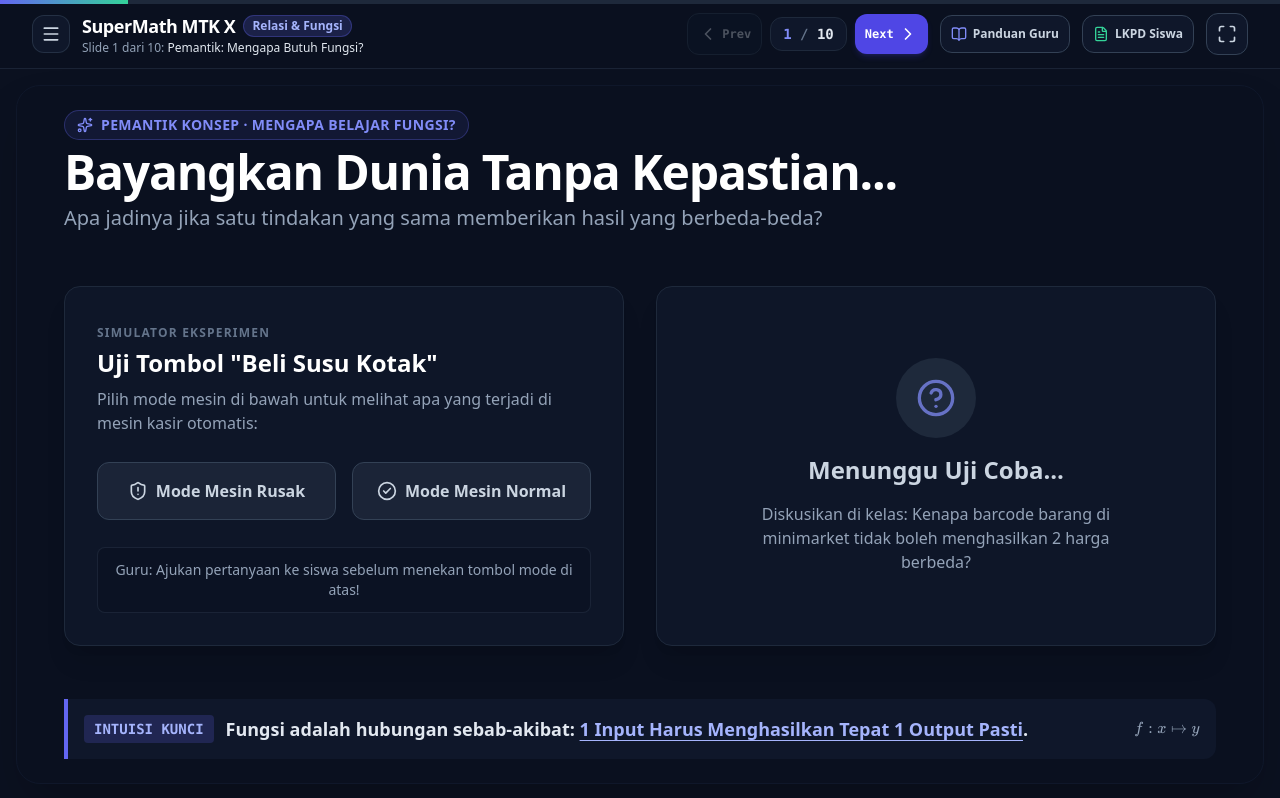
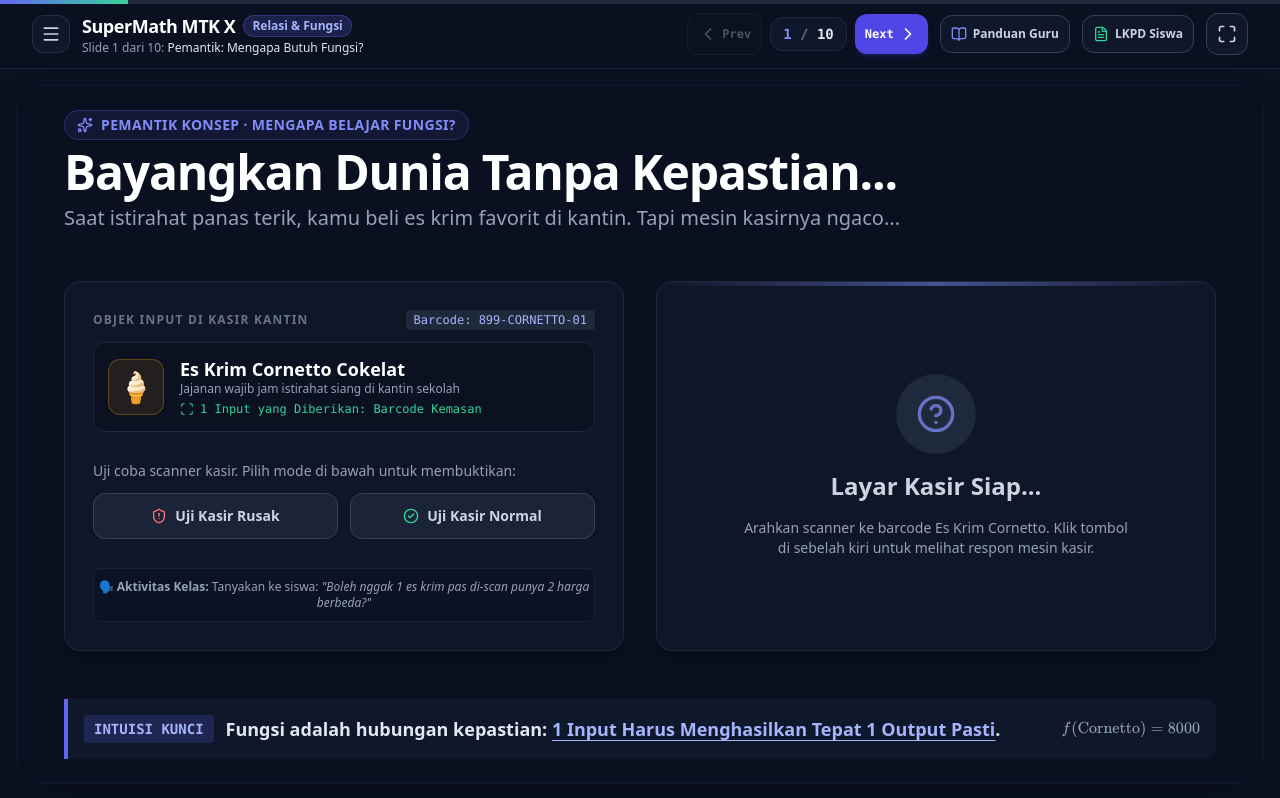
Before and after one commit to fakhri24/relasi-dan-fungsi, a React (Vite) app: page / in a window 1280 px wide. Built offline with nearby package versions, Linux system fonts and the light colour scheme; a web font is replaced by a local one.

Commit message:
feat(slide1): ganti hook pemantik ke scanner kasir kantin es krim cornetto

```diff
--- a/lks-siswa.html
+++ b/lks-siswa.html
@@ -191,7 +191,7 @@
           <span>Bagian A · Prediksi & Amati (Sinkron Slide 1 & 2 di Proyektor)</span>
         </div>
         <p class="text-[9pt] text-slate-700">
-          <strong>1. Vending Machine Rusak:</strong> Bayangkan kamu memasukkan uang dan menekan tombol <em>"Susu Cokelat"</em>, namun mesin mengeluarkan <em>"Kopi Hitam"</em> atau bahkan koinmu ditelan tanpa ada barang keluar. Mengapa situasi ini membuat konsumen kecewa? Hubungkan dengan prinsip <strong>kepastian</strong>:
+          <strong>1. Scanner Kasir Kantin Rusak:</strong> Bayangkan kamu antre beli <em>Es Krim Cornetto</em> di kantin sekolah. Ketika kasir men-scan barcode kemasannya berkali-kali, monitor kasir memunculkan harga acak: kadang <em>Rp 45.000</em>, kadang <em>Rp 500</em>, bahkan keluar <em>Sabun Colek</em>! Mengapa situasi ini memicu keributan dan transaksi tidak bisa diproses? Hubungkan dengan prinsip <strong>kepastian matematis</strong>:
         </p>
         <div class="dashed-box p-2 text-[9pt] text-slate-500 italic bg-white">
           Jawaban Prediksi Saya: ....................................................................................................................................................................<br>
--- a/panduan-guru.html
+++ b/panduan-guru.html
@@ -234,7 +234,7 @@
         <div class="p-4 bg-slate-950 rounded-2xl border border-slate-800">
           <h4 class="text-xs font-bold uppercase tracking-wider text-slate-400 mb-2">💡 Pemantik Guru & Analog Kunci</h4>
           <p class="text-sm text-slate-300 leading-relaxed">
-            "Bayangkan kalian beli minuman di vending machine. Kalian pencet tombol Susu Cokelat, tapi mesin malah mengeluarkan Kopi, atau tidak keluar apa-apa padahal koin sudah masuk. Apakah kalian mau pakai mesin rusak itu? Mesin yang adil dan dapat dipercaya itulah <strong>Fungsi</strong>!"
+            "Bayangkan kalian antre di kasir kantin saat istirahat siang yang terik untuk beli <strong>Es Krim Cornetto</strong>. Tapi saat kasir men-scan barcode di bungkusnya, layar kasir kadang keluar harga Rp 45.000, kadang Rp 500, kadang malah keluar nama Sabun Colek! Apakah transaksi bisa berjalan? Sistem kasir yang adil, konsisten, dan dapat dipercaya itulah <strong>Fungsi</strong>!"
           </p>
         </div>
       </div>
@@ -247,7 +247,7 @@
             <span class="px-2 py-0.5 rounded bg-brand-500/20 text-brand-300 font-mono text-xs font-bold shrink-0">00 - 15'</span>
             <div>
               <strong class="text-white">Apersepsi & Hook Interaktif (Slide 1):</strong>
-              <p class="text-slate-400 text-xs mt-0.5">Buka Slide 1. Minta 1 siswa maju menekan tombol mesin rusak di layar. Diskusikan rasa frustrasi pengguna jika input menghasilkan output yang tidak pasti.</p>
+              <p class="text-slate-400 text-xs mt-0.5">Buka Slide 1. Minta 1 siswa maju mencoba scanner kasir kantin mode rusak. Tunjukkan barcode es krim yang sama menghasilkan harga acak tak masuk akal. Bangkitkan tawa dan kesadaran pentingnya 1 input $\to$ 1 output pasti.</p>
             </div>
           </div>
           <div class="p-3 bg-slate-950/60 rounded-xl border border-slate-850 flex items-start gap-3">
--- a/public/lks-siswa.html
+++ b/public/lks-siswa.html
@@ -191,7 +191,7 @@
           <span>Bagian A · Prediksi & Amati (Sinkron Slide 1 & 2 di Proyektor)</span>
         </div>
         <p class="text-[9pt] text-slate-700">
-          <strong>1. Vending Machine Rusak:</strong> Bayangkan kamu memasukkan uang dan menekan tombol <em>"Susu Cokelat"</em>, namun mesin mengeluarkan <em>"Kopi Hitam"</em> atau bahkan koinmu ditelan tanpa ada barang keluar. Mengapa situasi ini membuat konsumen kecewa? Hubungkan dengan prinsip <strong>kepastian</strong>:
+          <strong>1. Scanner Kasir Kantin Rusak:</strong> Bayangkan kamu antre beli <em>Es Krim Cornetto</em> di kantin sekolah. Ketika kasir men-scan barcode kemasannya berkali-kali, monitor kasir memunculkan harga acak: kadang <em>Rp 45.000</em>, kadang <em>Rp 500</em>, bahkan keluar <em>Sabun Colek</em>! Mengapa situasi ini memicu keributan dan transaksi tidak bisa diproses? Hubungkan dengan prinsip <strong>kepastian matematis</strong>:
         </p>
         <div class="dashed-box p-2 text-[9pt] text-slate-500 italic bg-white">
           Jawaban Prediksi Saya: ....................................................................................................................................................................<br>
--- a/public/panduan-guru.html
+++ b/public/panduan-guru.html
@@ -234,7 +234,7 @@
         <div class="p-4 bg-slate-950 rounded-2xl border border-slate-800">
           <h4 class="text-xs font-bold uppercase tracking-wider text-slate-400 mb-2">💡 Pemantik Guru & Analog Kunci</h4>
           <p class="text-sm text-slate-300 leading-relaxed">
-            "Bayangkan kalian beli minuman di vending machine. Kalian pencet tombol Susu Cokelat, tapi mesin malah mengeluarkan Kopi, atau tidak keluar apa-apa padahal koin sudah masuk. Apakah kalian mau pakai mesin rusak itu? Mesin yang adil dan dapat dipercaya itulah <strong>Fungsi</strong>!"
+            "Bayangkan kalian antre di kasir kantin saat istirahat siang yang terik untuk beli <strong>Es Krim Cornetto</strong>. Tapi saat kasir men-scan barcode di bungkusnya, layar kasir kadang keluar harga Rp 45.000, kadang Rp 500, kadang malah keluar nama Sabun Colek! Apakah transaksi bisa berjalan? Sistem kasir yang adil, konsisten, dan dapat dipercaya itulah <strong>Fungsi</strong>!"
           </p>
         </div>
       </div>
@@ -247,7 +247,7 @@
             <span class="px-2 py-0.5 rounded bg-brand-500/20 text-brand-300 font-mono text-xs font-bold shrink-0">00 - 15'</span>
             <div>
               <strong class="text-white">Apersepsi & Hook Interaktif (Slide 1):</strong>
-              <p class="text-slate-400 text-xs mt-0.5">Buka Slide 1. Minta 1 siswa maju menekan tombol mesin rusak di layar. Diskusikan rasa frustrasi pengguna jika input menghasilkan output yang tidak pasti.</p>
+              <p class="text-slate-400 text-xs mt-0.5">Buka Slide 1. Minta 1 siswa maju mencoba scanner kasir kantin mode rusak. Tunjukkan barcode es krim yang sama menghasilkan harga acak tak masuk akal. Bangkitkan tawa dan kesadaran pentingnya 1 input $\to$ 1 output pasti.</p>
             </div>
           </div>
           <div class="p-3 bg-slate-950/60 rounded-xl border border-slate-850 flex items-start gap-3">
--- a/src/components/slides/Slide1Hook.tsx
+++ b/src/components/slides/Slide1Hook.tsx
@@ -1,9 +1,25 @@
 import React, { useState } from 'react';
-import { HelpCircle, Sparkles, CheckCircle2, ShieldAlert } from 'lucide-react';
+import { HelpCircle, Sparkles, CheckCircle2, ShieldAlert, Scan, RefreshCw } from 'lucide-react';
 import { MathFormula } from '../MathFormula';
 
 export const Slide1Hook: React.FC = () => {
   const [testState, setTestState] = useState<'idle' | 'chaotic' | 'deterministic'>('idle');
+  const [scanCount, setScanCount] = useState<number>(0);
+
+  // Daftar harga kacau untuk mode rusak
+  const chaoticOutputs = [
+    { price: 'Rp 45.000', note: 'Harga Steak Sapi?! Siswa melotot, dompet jebol!', status: 'Kacau' },
+    { price: 'Rp 500', note: 'Harga Permen Karet?! Ibu kantin rugi bandar!', status: 'Kacau' },
+    { price: 'Sabun Colek', note: 'Barcode sama tapi keluar nama barang lain?!', status: 'Kacau Parah' },
+    { price: 'Rp 120.000', note: 'Hah?! Masa harga es krim seharga jaket hoodie?!', status: 'Kacau' }
+  ];
+
+  const currentChaotic = chaoticOutputs[scanCount % chaoticOutputs.length];
+
+  const handleScan = (mode: 'chaotic' | 'deterministic') => {
+    setTestState(mode);
+    setScanCount((prev) => prev + 1);
+  };
 
   return (
     <div className="flex flex-col h-full justify-between max-w-6xl mx-auto">
@@ -16,85 +32,128 @@ export const Slide1Hook: React.FC = () => {
           Bayangkan Dunia Tanpa Kepastian...
         </h1>
         <p className="text-xl text-slate-400 font-medium">
-          Apa jadinya jika satu tindakan yang sama memberikan hasil yang berbeda-beda?
+          Saat istirahat panas terik, kamu beli es krim favorit di kantin. Tapi mesin kasirnya ngaco...
         </p>
       </div>
 
-      {/* Visual Interaktif: Eksperimen Mesin Kasir / Tombol Uji */}
+      {/* Visual Interaktif: Eksperimen Mesin Kasir Kantin */}
       <div className="grid grid-cols-1 md:grid-cols-2 gap-8 my-4 items-center">
-        {/* Panel Interaksi */}
-        <div className="bg-slate-900/90 border border-slate-800 p-8 rounded-2xl shadow-xl flex flex-col justify-between h-[360px]">
+        {/* Panel Interaksi & Objek Belanja */}
+        <div className="bg-slate-900/90 border border-slate-800 p-7 rounded-2xl shadow-xl flex flex-col justify-between h-[370px]">
           <div>
-            <span className="text-xs uppercase tracking-widest text-slate-500 font-bold">Simulator Eksperimen</span>
-            <h3 className="text-2xl font-bold text-white mt-1">Uji Tombol "Beli Susu Kotak"</h3>
-            <p className="text-slate-400 mt-2 text-base">
-              Pilih mode mesin di bawah untuk melihat apa yang terjadi di mesin kasir otomatis:
-            </p>
+            <div className="flex items-center justify-between">
+              <span className="text-xs uppercase tracking-widest text-slate-500 font-bold">Objek Input di Kasir Kantin</span>
+              <span className="text-xs font-mono px-2 py-0.5 rounded bg-slate-800 text-brand-300">Barcode: 899-CORNETTO-01</span>
+            </div>
+
+            {/* Kartu Barang: Es Krim Cone */}
+            <div className="mt-3 p-3.5 bg-slate-950/80 rounded-xl border border-slate-800 flex items-center gap-4">
+              <div className="w-14 h-14 rounded-xl bg-amber-500/10 border border-amber-500/30 flex items-center justify-center text-3xl">
+                🍦
+              </div>
+              <div>
+                <h4 className="text-lg font-bold text-white leading-snug">Es Krim Cornetto Cokelat</h4>
+                <p className="text-xs text-slate-400">Jajanan wajib jam istirahat siang di kantin sekolah</p>
+                <div className="mt-1 flex items-center gap-1.5 text-xs font-mono text-emerald-400">
+                  <Scan className="w-3.5 h-3.5" /> 1 Input yang Diberikan: Barcode Kemasan
+                </div>
+              </div>
+            </div>
           </div>
 
-          <div className="flex flex-wrap gap-4 my-4">
-            <button
-              onClick={() => setTestState('chaotic')}
-              className={`flex-1 py-4 px-5 rounded-xl font-bold text-base transition-all flex items-center justify-center gap-2 border ${
-                testState === 'chaotic'
-                  ? 'bg-rose-600/20 border-rose-500 text-rose-300 ring-2 ring-rose-500/50'
-                  : 'bg-slate-800/80 border-slate-700 text-slate-300 hover:bg-slate-800'
-              }`}
-            >
-              <ShieldAlert className="w-5 h-5" /> Mode Mesin Rusak
-            </button>
-            <button
-              onClick={() => setTestState('deterministic')}
-              className={`flex-1 py-4 px-5 rounded-xl font-bold text-base transition-all flex items-center justify-center gap-2 border ${
-                testState === 'deterministic'
-                  ? 'bg-emerald-600/20 border-emerald-500 text-emerald-300 ring-2 ring-emerald-500/50'
-                  : 'bg-slate-800/80 border-slate-700 text-slate-300 hover:bg-slate-800'
-              }`}
-            >
-              <CheckCircle2 className="w-5 h-5" /> Mode Mesin Normal
-            </button>
+          <div>
+            <p className="text-slate-400 text-sm mb-3 font-medium">
+              Uji coba scanner kasir. Pilih mode di bawah untuk membuktikan:
+            </p>
+            <div className="flex gap-3">
+              <button
+                onClick={() => handleScan('chaotic')}
+                className={`flex-1 py-3 px-4 rounded-xl font-bold text-sm transition-all flex items-center justify-center gap-2 border ${
+                  testState === 'chaotic'
+                    ? 'bg-rose-600/20 border-rose-500 text-rose-300 ring-2 ring-rose-500/50'
+                    : 'bg-slate-800/80 border-slate-700 text-slate-300 hover:bg-slate-800 hover:border-rose-500/40'
+                }`}
+              >
+                <ShieldAlert className="w-4 h-4 text-rose-400" />
+                {testState === 'chaotic' ? 'Scan Ulang (Acak)' : 'Uji Kasir Rusak'}
+              </button>
+              <button
+                onClick={() => handleScan('deterministic')}
+                className={`flex-1 py-3 px-4 rounded-xl font-bold text-sm transition-all flex items-center justify-center gap-2 border ${
+                  testState === 'deterministic'
+                    ? 'bg-emerald-600/20 border-emerald-500 text-emerald-300 ring-2 ring-emerald-500/50'
+                    : 'bg-slate-800/80 border-slate-700 text-slate-300 hover:bg-slate-800 hover:border-emerald-500/40'
+                }`}
+              >
+                <CheckCircle2 className="w-4 h-4 text-emerald-400" />
+                {testState === 'deterministic' ? 'Scan Ulang (Pasti)' : 'Uji Kasir Normal'}
+              </button>
+            </div>
           </div>
 
-          <div className="text-center text-sm text-slate-400 bg-slate-950/60 py-3 rounded-lg border border-slate-800/80">
-            Guru: Ajukan pertanyaan ke siswa sebelum menekan tombol mode di atas!
+          <div className="text-center text-xs text-slate-400 bg-slate-950/60 py-2.5 rounded-lg border border-slate-800/80 flex items-center justify-center gap-2">
+            <span>🗣️ <strong>Aktivitas Kelas:</strong> Tanyakan ke siswa: <em>"Boleh nggak 1 es krim pas di-scan punya 2 harga berbeda?"</em></span>
           </div>
         </div>
 
-        {/* Panel Animasi & Hasil */}
-        <div className="bg-slate-900/90 border border-slate-800 p-8 rounded-2xl shadow-xl flex flex-col items-center justify-center min-h-[360px] text-center">
+        {/* Panel Animasi Layar Kasir / Struk */}
+        <div className="bg-slate-900/90 border border-slate-800 p-7 rounded-2xl shadow-xl flex flex-col items-center justify-center min-h-[370px] text-center relative overflow-hidden">
+          {/* Garis Laser Barcode saat scanning */}
+          <div className="absolute top-0 left-0 right-0 h-1 bg-gradient-to-r from-transparent via-brand-400 to-transparent opacity-50 animate-pulse" />
+
           {testState === 'idle' && (
             <div className="space-y-4">
               <div className="w-20 h-20 mx-auto rounded-full bg-slate-800 flex items-center justify-center text-brand-400">
                 <HelpCircle className="w-10 h-10 animate-pulse" />
               </div>
-              <h4 className="text-2xl font-bold text-slate-300">Menunggu Uji Coba...</h4>
-              <p className="text-slate-400 max-w-sm text-base">
-                Diskusikan di kelas: Kenapa barcode barang di minimarket tidak boleh menghasilkan 2 harga berbeda?
+              <h4 className="text-2xl font-bold text-slate-300">Layar Kasir Siap...</h4>
+              <p className="text-slate-400 max-w-sm text-sm">
+                Arahkan scanner ke barcode Es Krim Cornetto. Klik tombol di sebelah kiri untuk melihat respon mesin kasir.
               </p>
             </div>
           )}
 
           {testState === 'chaotic' && (
-            <div className="space-y-4 animate-fadeIn">
-              <div className="w-20 h-20 mx-auto rounded-full bg-rose-500/20 border border-rose-500/40 flex items-center justify-center text-rose-400">
-                <ShieldAlert className="w-10 h-10 animate-bounce" />
+            <div className="space-y-4 animate-fadeIn w-full max-w-md">
+              <div className="w-16 h-16 mx-auto rounded-full bg-rose-500/20 border border-rose-500/40 flex items-center justify-center text-rose-400">
+                <ShieldAlert className="w-8 h-8 animate-bounce" />
               </div>
-              <div className="text-2xl font-extrabold text-rose-400">Kekacauan! (Bukan Fungsi)</div>
-              <p className="text-slate-300 text-base max-w-md">
-                Tekan tombol 'Susu': Kadang keluar <span className="text-rose-400 font-bold">Rp 6.000</span>, kadang <span className="text-rose-400 font-bold">Rp 25.000</span>, kadang keluar sabun cuci! Pembeli komplain, sistem gagal.
+              <div>
+                <span className="text-xs uppercase tracking-wider text-rose-400 font-bold bg-rose-950/60 border border-rose-800/60 px-2.5 py-1 rounded-full">
+                  Kekacauan Kasir · Bukan Fungsi!
+                </span>
+                <div className="text-4xl font-extrabold text-rose-300 font-mono mt-3 tracking-tight">
+                  {currentChaotic.price}
+                </div>
+              </div>
+              <p className="text-slate-300 text-sm bg-rose-950/30 border border-rose-900/50 p-3 rounded-xl text-center">
+                {currentChaotic.note}
               </p>
+              <div className="text-xs text-rose-400 font-medium flex items-center justify-center gap-1.5">
+                <RefreshCw className="w-3.5 h-3.5" /> Coba klik 'Scan Ulang' berkali-kali: harganya berubah-ubah tanpa kepastian!
+              </div>
             </div>
           )}
 
           {testState === 'deterministic' && (
-            <div className="space-y-4 animate-fadeIn">
-              <div className="w-20 h-20 mx-auto rounded-full bg-emerald-500/20 border border-emerald-500/40 flex items-center justify-center text-emerald-400">
-                <CheckCircle2 className="w-10 h-10" />
+            <div className="space-y-4 animate-fadeIn w-full max-w-md">
+              <div className="w-16 h-16 mx-auto rounded-full bg-emerald-500/20 border border-emerald-500/40 flex items-center justify-center text-emerald-400">
+                <CheckCircle2 className="w-8 h-8" />
               </div>
-              <div className="text-2xl font-extrabold text-emerald-400">Pasti & Konsisten! (Fungsi)</div>
-              <p className="text-slate-300 text-base max-w-md">
-                Setiap kali tombol 'Susu' ditekan, outputnya <span className="text-emerald-400 font-bold">pasti dan tunggal</span>: Susu seharga Rp 6.000. Inilah aturan dasar sebuah fungsi!
+              <div>
+                <span className="text-xs uppercase tracking-wider text-emerald-400 font-bold bg-emerald-950/60 border border-emerald-800/60 px-2.5 py-1 rounded-full">
+                  Pasti & Tunggal · Sah Sebagai Fungsi!
+                </span>
+                <div className="text-4xl font-extrabold text-emerald-300 font-mono mt-3 tracking-tight">
+                  Rp 8.000
+                </div>
+              </div>
+              <p className="text-slate-300 text-sm bg-emerald-950/30 border border-emerald-900/50 p-3 rounded-xl text-center">
+                Berapa kali pun barcode Cornetto di-scan, kasir memberikan <strong>tepat satu harga pasti</strong>. Transaksi tenang, pembeli dan kasir senang!
               </p>
+              <div className="text-xs text-emerald-400 font-medium">
+                ✨ 1 Input Barcode $\to$ Tepat 1 Output Harga Pasti
+              </div>
             </div>
           )}
         </div>
@@ -105,11 +164,11 @@ export const Slide1Hook: React.FC = () => {
         <div className="flex items-center gap-3">
           <span className="font-mono text-sm px-2.5 py-1 rounded bg-brand-500/20 text-brand-300 font-bold">INTUISI KUNCI</span>
           <p className="text-slate-200 text-lg font-semibold">
-            Fungsi adalah hubungan sebab-akibat: <span className="text-brand-300 underline underline-offset-4">1 Input Harus Menghasilkan Tepat 1 Output Pasti</span>.
+            Fungsi adalah hubungan kepastian: <span className="text-brand-300 underline underline-offset-4">1 Input Harus Menghasilkan Tepat 1 Output Pasti</span>.
           </p>
         </div>
         <div className="hidden lg:block text-slate-400 text-sm font-mono">
-          <MathFormula math="f : x \mapsto y" />
+          <MathFormula math="f(\text{Cornetto}) = 8000" />
         </div>
       </div>
     </div>
```
Also changed, not shown: 1 other file (tests, documents, lock files or other folders).
